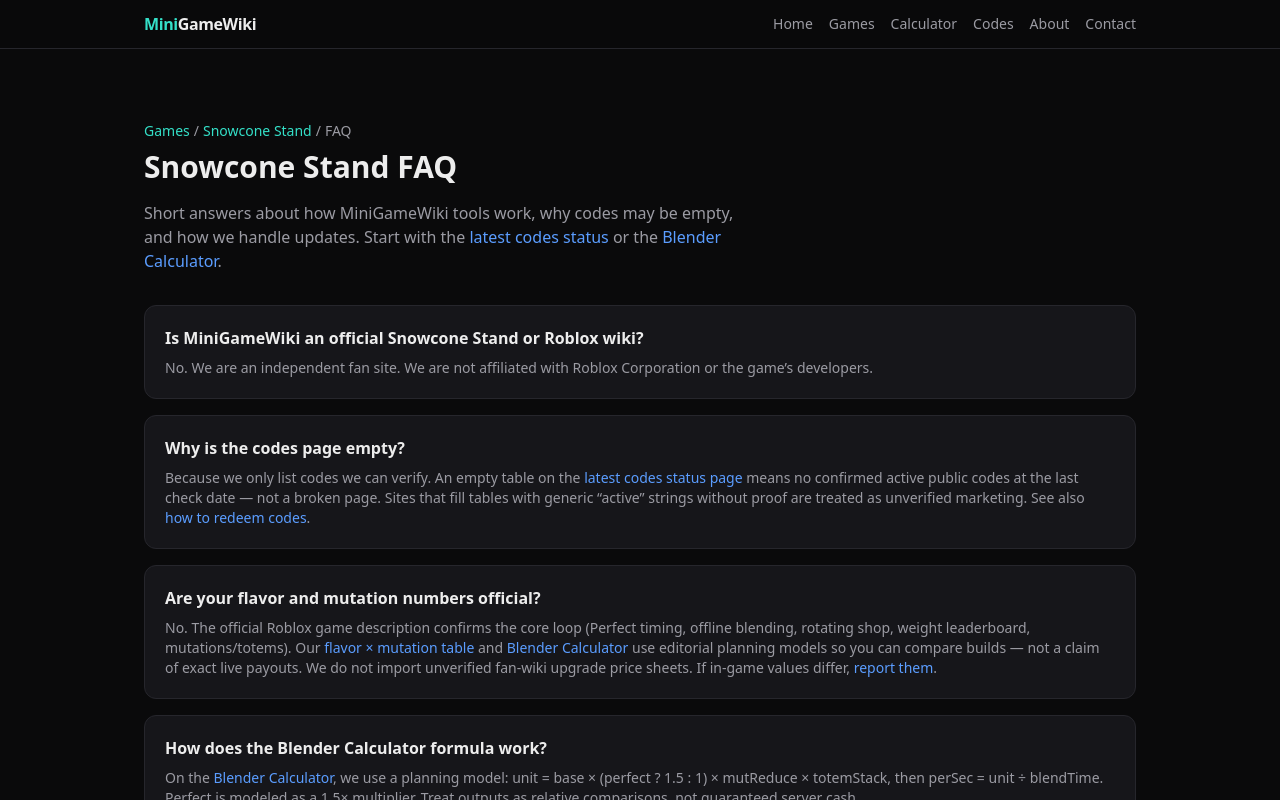
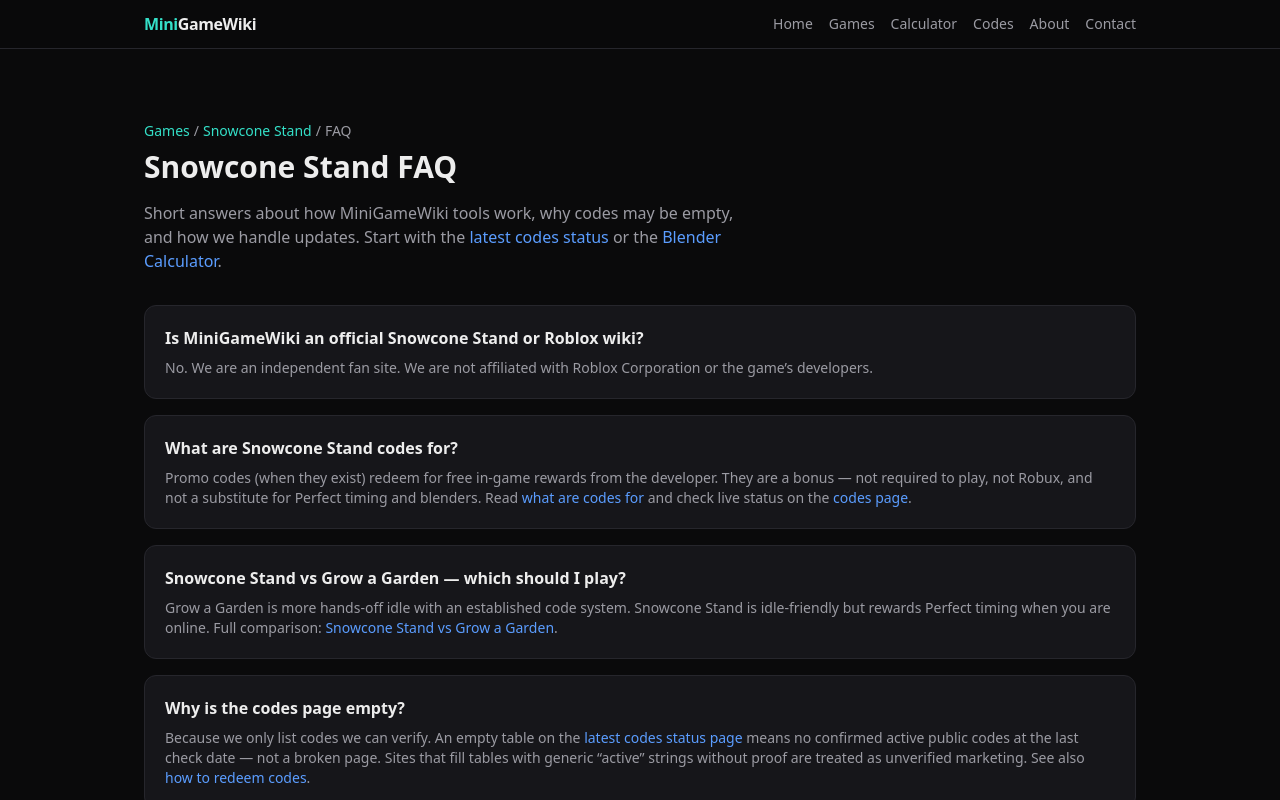
Before and after one commit to eric4885/minigamewiki, a Next.js app: page /games/snowcone-stand/faq in a window 1280 px wide. Shown: the top 800 px of the page. Built offline with nearby package versions, Linux system fonts and the light colour scheme; no server answers.

Commit message:
Add long-tail Snowcone guides and SERP copy for codes, mutation table, and totem intents.

```diff
--- a/src/app/games/snowcone-stand/faq/page.tsx
+++ b/src/app/games/snowcone-stand/faq/page.tsx
@@ -27,6 +27,51 @@
     plain:
       "No. We are an independent fan site. We are not affiliated with Roblox Corporation or the game’s developers.",
     a: "No. We are an independent fan site. We are not affiliated with Roblox Corporation or the game’s developers.",
+  },
+  {
+    q: "What are Snowcone Stand codes for?",
+    plain:
+      "Promo codes (when they exist) redeem for free in-game rewards from the developer. They are a bonus — not required to play, not Robux, and not a substitute for Perfect timing and blenders.",
+    a: (
+      <>
+        Promo codes (when they exist) redeem for free in-game rewards from the
+        developer. They are a bonus — not required to play, not Robux, and not a
+        substitute for Perfect timing and blenders. Read{" "}
+        <Link
+          href="/games/snowcone-stand/guides/what-are-snowcone-stand-codes"
+          className="text-accent hover:underline"
+        >
+          what are codes for
+        </Link>{" "}
+        and check live status on the{" "}
+        <Link
+          href="/games/snowcone-stand/codes"
+          className="text-accent hover:underline"
+        >
+          codes page
+        </Link>
+        .
+      </>
+    ),
+  },
+  {
+    q: "Snowcone Stand vs Grow a Garden — which should I play?",
+    plain:
+      "Grow a Garden is more hands-off idle with an established code system. Snowcone Stand is idle-friendly but rewards Perfect timing. Pick by loop preference; see our comparison guide.",
+    a: (
+      <>
+        Grow a Garden is more hands-off idle with an established code system.
+        Snowcone Stand is idle-friendly but rewards Perfect timing when you are
+        online. Full comparison:{" "}
+        <Link
+          href="/games/snowcone-stand/guides/vs-grow-a-garden"
+          className="text-accent hover:underline"
+        >
+          Snowcone Stand vs Grow a Garden
+        </Link>
+        .
+      </>
+    ),
   },
   {
     q: "Why is the codes page empty?",
```
